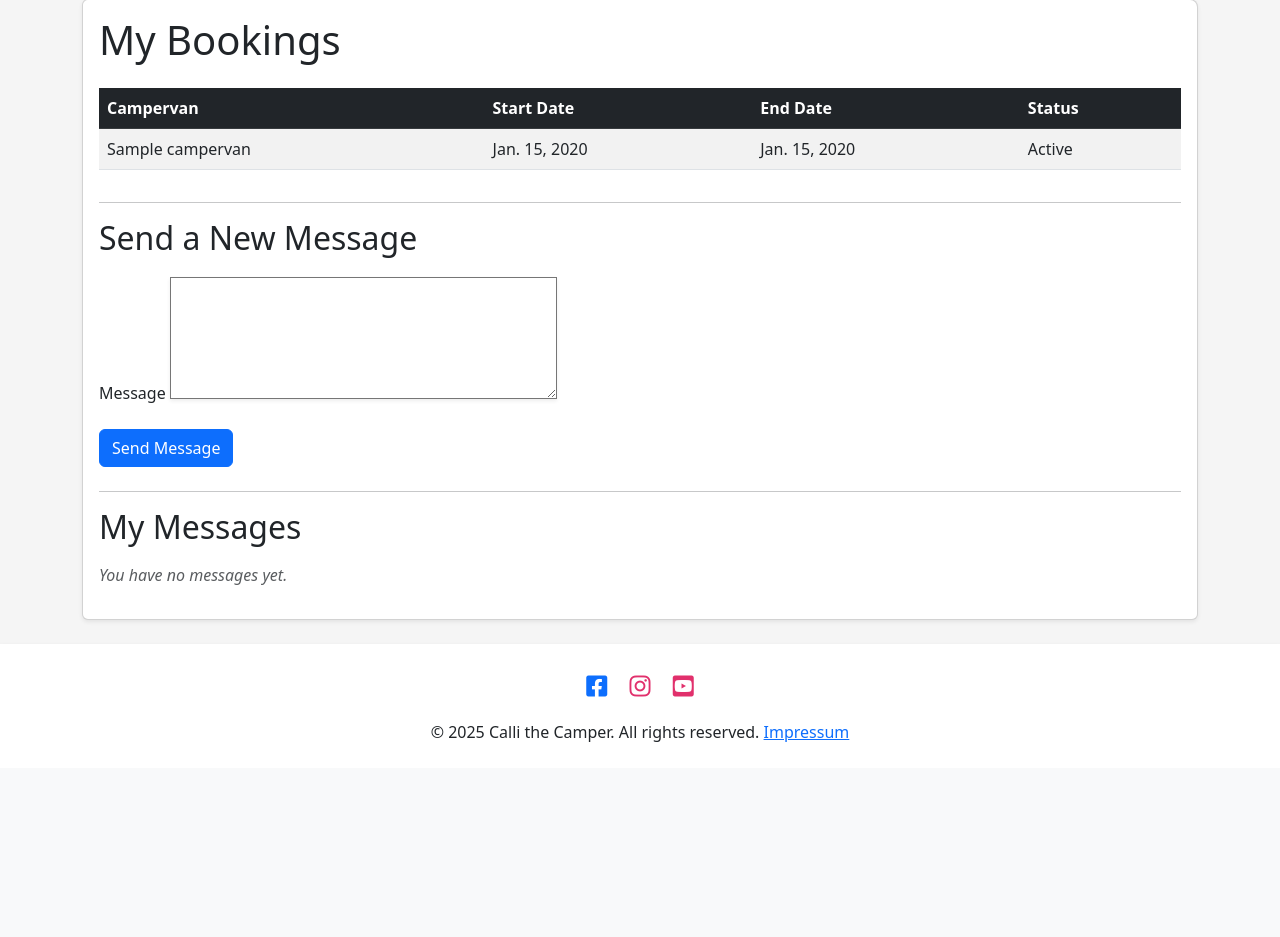
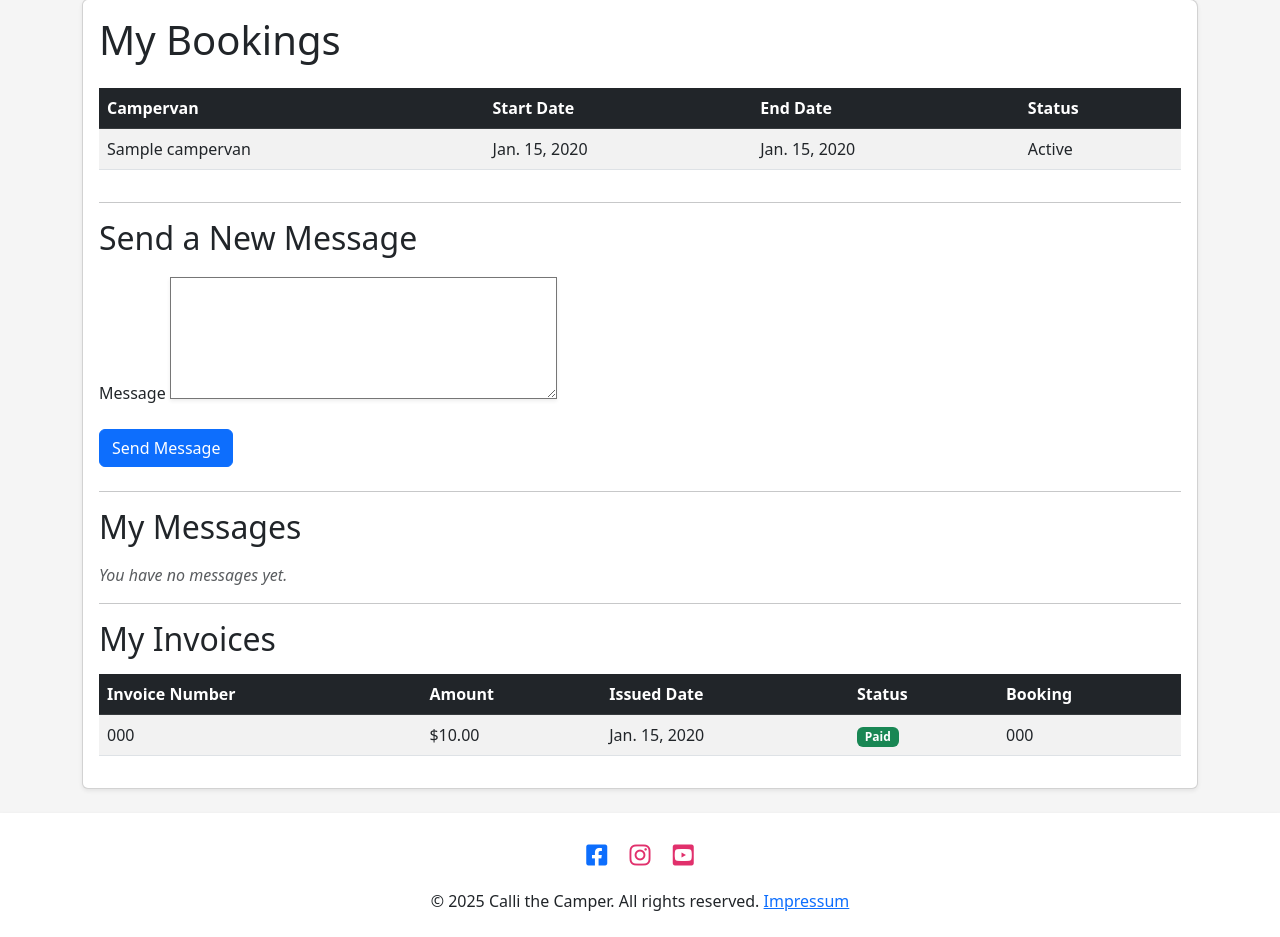
Before and after one commit to LanaD-coder/CalliDerCameper, a Django app: page /profile/ in a window 1280 px wide. Shown: the part 205-1142 px from the top of the page. Before the commit the page ends 947 px from the top, so only its background shows below. Run offline with Django 5.2, Linux system fonts and the light colour scheme; a user stored in the database is signed in; tables that the repository leaves empty hold one stand-in row (values such as "Sample post"); some libraries are stand-ins or nearby versions.

Commit message:
add invoice generation and invoice in profile

```diff
--- a/accounts/templates/accounts/profile.html
+++ b/accounts/templates/accounts/profile.html
@@ -97,6 +97,47 @@
       {% else %}
       <p class="text-muted fst-italic">{% trans "You have no messages yet." %}</p>
       {% endif %}
+
+      <hr>
+
+      <h2 class="mb-3">{% trans "My Invoices" %}</h2>
+
+      {% if invoices %}
+      <div class="table-responsive">
+        <table class="table table-striped table-hover align-middle">
+          <thead class="table-dark">
+            <tr>
+              <th scope="col">{% trans "Invoice Number" %}</th>
+              <th scope="col">{% trans "Amount" %}</th>
+              <th scope="col">{% trans "Issued Date" %}</th>
+              <th scope="col">{% trans "Status" %}</th>
+              <th scope="col">{% trans "Booking" %}</th>
+            </tr>
+          </thead>
+          <tbody>
+            {% for invoice in invoices %}
+              {% for booking in invoice.bookings.all %}
+              <tr>
+                <td>{{ invoice.invoice_number }}</td>
+                <td>${{ invoice.amount }}</td>
+                <td>{{ invoice.issued_date }}</td>
+                <td>
+                  {% if invoice.paid %}
+                    <span class="badge bg-success">{% trans "Paid" %}</span>
+                  {% else %}
+                    <span class="badge bg-warning text-dark">{% trans "Unpaid" %}</span>
+                  {% endif %}
+                </td>
+                <td>{{ booking.booking_number }}</td>
+              </tr>
+              {% endfor %}
+            {% endfor %}
+          </tbody>
+        </table>
+      </div>
+      {% else %}
+      <p class="text-muted fst-italic">{% trans "You have no invoices yet." %}</p>
+      {% endif %}
     </div>
   </div>
 </div>
--- a/accounts/views.py
+++ b/accounts/views.py
@@ -1,6 +1,6 @@
 from django.shortcuts import render, redirect, get_object_or_404
 from django.contrib.auth.decorators import login_required
-from rentals.models import Booking
+from rentals.models import Booking, Invoice
 from django.views.decorators.csrf import csrf_exempt
 from django.http import JsonResponse, HttpResponseBadRequest
 from django.contrib import messages
@@ -15,6 +15,7 @@ import stripe
 def profile_view(request):
     user = request.user
     bookings = Booking.objects.filter(primary_driver=user).order_by('-start_date')
+    invoices = Invoice.objects.filter(bookings__primary_driver=user).distinct().order_by('-issued_date')
     messages_list = ContactMessage.objects.filter(user=user).order_by('-submitted_at')
 
     # Determine action from query params: create, edit, delete
@@ -67,6 +68,7 @@ def profile_view(request):
         'form': form,
         'delete_message': delete_message,
         'action': action,
+        'invoices': invoices,
     })
 
 
@@ -93,6 +95,15 @@ def webhook_receiver(request):
                 booking.payment_status = 'paid'
                 booking.status = 'active'
                 booking.payment_reference = session.get('payment_intent')
+
+                 # Create and attach an invoice
+                invoice = Invoice.objects.create(
+                    user=booking.primary_driver,
+                    amount=booking.total_price,
+                    paid=True,
+                    issued_date=now().date()
+                )
+                booking.invoice = invoice
                 booking.save()
             except Booking.DoesNotExist:
                 return JsonResponse({'error': 'Booking not found'}, status=404)
--- a/rentals/models.py
+++ b/rentals/models.py
@@ -39,6 +39,7 @@ class AdditionalService(models.Model):
 
 
 class Invoice(models.Model):
+    user = models.ForeignKey(User, on_delete=models.CASCADE, related_name='invoices', null=True)
     invoice_number = models.CharField(max_length=36, unique=True, editable=False, blank=True)
     amount = models.DecimalField(max_digits=10, decimal_places=2)
     issued_date = models.DateField(auto_now_add=True)
```
Also changed, not shown: rentals/migrations/0015_invoice_user.py (added).
